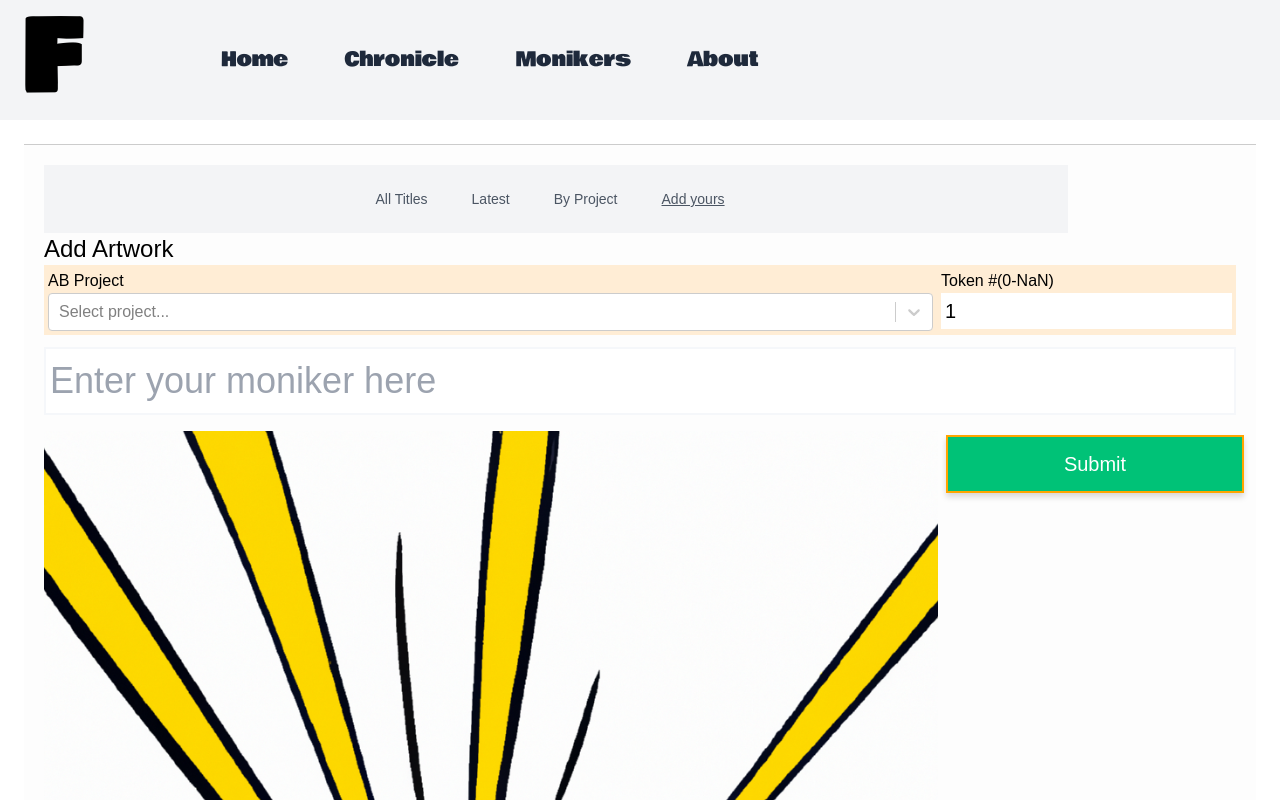
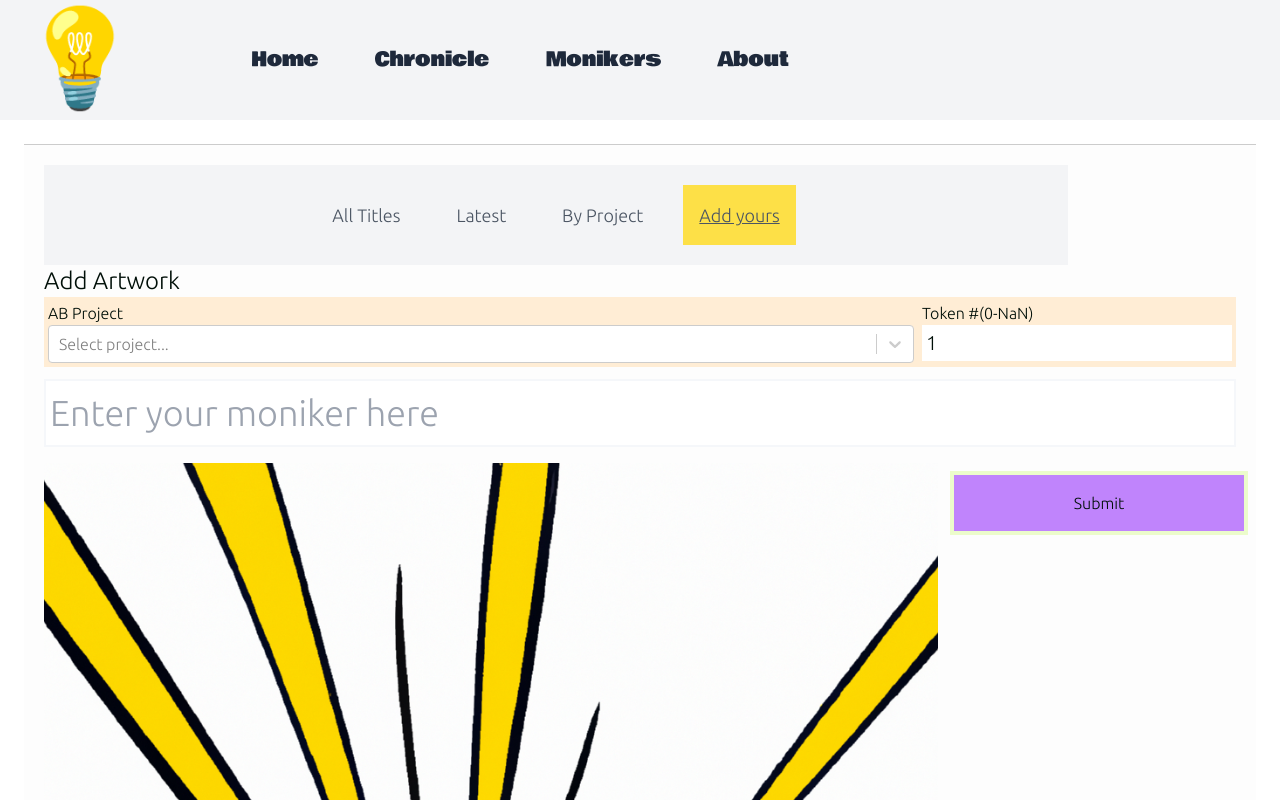
Before and after one commit to gp-xyz/nametest-CMS, a React (Vite) app: page /newtag in a window 1280 px wide. Shown: the top 800 px of the page. Built offline with nearby package versions, Linux system fonts and the light colour scheme; no server answers.

Commit message:
leahcomments

```diff
--- a/index.html
+++ b/index.html
@@ -8,6 +8,7 @@
     <link rel="preconnect" href="https://fonts.googleapis.com">
     <link rel="preconnect" href="https://fonts.gstatic.com" crossorigin>
     <link href="https://fonts.googleapis.com/css2?family=Bowlby+One&family=Montserrat&display=swap" rel="stylesheet">
+    <link href="https://fonts.googleapis.com/css2?family=Ubuntu:wght@300&display=swap" rel="stylesheet">
 
     <meta name="viewport" content="width=device-width, initial-scale=1.0" />
     <link rel="preconnect" href="https://fonts.googleapis.com"><link rel="preconnect" href="https://fonts.gstatic.com" crossorigin><link href="https://fonts.googleapis.com/css2?family=Rubik:wght@300;400;500&display=swap" rel="stylesheet">
--- a/src/App.css
+++ b/src/App.css
@@ -8,11 +8,12 @@
 
 /* Light theme */
 .general-light {
-
+  font-family: 'Ubuntu', sans-serif;
   border-top: 1px solid #ccc;
+  color: #000f08;
   background-color: #fdfdfd;
   min-height: 700px;
-  font-family: 'Arial', sans-serif;
+
   @apply p-0 m-0 md:p-5 md:m-6 min-h-screen;
 }
 
@@ -31,6 +32,9 @@
   @apply bg-yellow-300 underline;
 }
 
+.fbub {
+  @apply bg-gray-100 rounded-lg p-4 flex flex-col rounded shadow-2xl relative hover:border-yellow-300 border-2;
+}
 
 .tagrank {
 
@@ -41,7 +45,7 @@
   @apply text-slate-500 text-sm hover:text-slate-400;
 }
 .namenavbutton {
-  font-family: 'Arial', sans-serif;
+  font-family: 'Ubuntu', sans-serif;
   padding: 0.75rem 1.5rem;
   margin: 0.5rem;
   font-size: 1.25rem;
@@ -52,15 +56,8 @@
 }
 
 .actionbutton {
-  font-family: 'Arial', sans-serif;
-  padding: 0.75rem 1.5rem;
-  margin: 0.5rem;
-  font-size: 1.25rem;
-  background-color: #00c277;
-  color: #FFFFFF;
-  border: 2px solid #FFA500;
-  box-shadow: 0px 4px 6px rgba(0, 0, 0, 0.15);
-  transition: box-shadow 0.2s ease-in-out;
+
+  @apply p-4 m-3 bg-purple-400 border-lime-100 border-4;
 
 }
 
@@ -70,10 +67,7 @@
 }
 
 
-/* Add an animation that glows when hovered over */
-.actionbutton:hover {
-  box-shadow: 0px 0px 10px rgba(255, 165, 0, 0.75);
-}
+
 
 .menuitem {
   @apply border-b-slate-500 border-r-slate-500 border;
@@ -83,5 +77,6 @@
   font-family:  'Bowlby One', sans-serif;
 }
 .textlink{
-  @apply text-green-500 underline hover:no-underline;
+
+  @apply text-yellow-600 underline hover:no-underline;
 }
--- a/src/Components/ChronPost.jsx
+++ b/src/Components/ChronPost.jsx
@@ -3,10 +3,10 @@ import { Link } from "react-router-dom";
 
 function PostContent({ post, withImage }) {
   return (
-    <div className={`rounded shadow-2xl w-full h-64 relative border-slate-700 border-2 hover:border-yellow-300 hover:shadow-none`}>
-      {withImage && <img src={post.img_url} className=" w-full h-full object-cover opacity-20" />}
+    <div className={`rounded shadow-2xl w-full h-64 relative fbub whitespace-normal`}>
+      {withImage && <img src={post.img_url} className=" w-full h-full object-cover opacity-10" />}
       <div className="absolute inset-0 flex items-top justify-start p-3 m-3">
-        <p className={`text-slate-700 text-center font-bold ${withImage ? 'text-3xl sm:text-3xl md:text-4xl blogtitle' : 'text-xl'}`}>{post.title.rendered}</p>
+        <p className={`text-slate-700 text-center font-bold ${withImage ? 'text-3xl sm:text-2xl md:text-xl blogtitle' : 'text-xl'}`}>{post.title.rendered}</p>
       </div>
       <div className="absolute inset-y-0 right-0 flex items-end justify-end p-3 ">
         <img src={post.avatar_url} className={`w-16 h-16 rounded-full ${withImage ? '' : 'hover:w-24 hover:h-24'}`} />
--- a/src/Components/MainTable.jsx
+++ b/src/Components/MainTable.jsx
@@ -106,10 +106,10 @@ export default function MainTable(props) {
         <p>Loading..</p>
       ) : (
         <div className="text-2xl p-2">
-          <div >{props.title} - {listdata.length} things</div>
+          <div >{props.title} ({listdata.length})</div>
           <div >
              <label>Sort by:&nbsp;
-            <select value={sortStyle} onChange={handleIt} className="bg-green-500">
+            <select value={sortStyle} onChange={handleIt} className="bg-yellow-300">
               {items.map((item) => (
                 <option key={item} value={item}>
                   {item}
--- a/src/Components/NameNav.jsx
+++ b/src/Components/NameNav.jsx
@@ -2,17 +2,17 @@ import React from 'react';
 import { Link } from 'react-router-dom';
 
 function NameNav(props) {
-  const linkClass = "p-4 mr-3 text-gray-600 hover:text-gray-800 text-sm hover:bg-cyan-100 hover:text-purple-400";
-  const selectedClass = "p-4 mr-3 text-gray-600 underline hover:text-gray-800 text-sm";
-  const button_default = "px-3 p-4 bg-blue-400 text-white rounded-md hover:bg-blue-500 text-sm";
+  const linkClass = "p-4 m-3 text-gray-600 hover:text-gray-800 text-lg hover:bg-yellow-300 hover:underline";
+  const selectedClass = "p-4 m-3 text-gray-600 underline bg-yellow-300 text-lg";
+  const button_default = "actionbutton";
 
   return (
     <div className="flex items-center justify-between bg-gray-100 py-2 px-3 max-w-5xl">
-      <div className="flex justify-center w-full">
+      <div className="flex justify-center w-full ">
 
         <Link to="/monikers" className={props.type === "All" ? selectedClass : linkClass}>All Titles</Link>
         <Link to="/newest" className={props.type === "Weekly" ? selectedClass : linkClass}>Latest</Link>
-        <Link to="/projects" className={props.type === "Project" ? selectedClass : linkClass}>By Project</Link>
+        <Link to="/projects" className={props.type[0] === "P" ? selectedClass : linkClass}>By Project</Link>
 
         <Link to="/newtag" className={props.type === "New" ? selectedClass : button_default}>Add yours</Link>
       </div>
--- a/src/Components/Nav.jsx
+++ b/src/Components/Nav.jsx
@@ -48,7 +48,7 @@ export default function Nav({ navSignedIn, assignTheme }) {
   return (
     <div className="flex items-center justify-between bg-gray-100 py-3 px-5">
       <div className="logo flex items-center justify-center w-1/4 hover:cursor-help hidden sm:contents">
-        <div className="text-black font-bold text-6xl md:text-8xl flex items-center justify-center z-20 hover:text-white">F</div>
+        <div className="text-black font-bold text-6xl md:text-8xl flex items-center justify-center z-20 hover:text-white">💡</div>
       </div>
       <ul className="flex justify-start w-3/4">
         <li className="mr-6"><Link className="nav-link" to="/">Home</Link></li>
--- a/src/Components/Project.jsx
+++ b/src/Components/Project.jsx
@@ -23,8 +23,9 @@ function Project(props) {
   return (
 
 
-    <div><NameNav />
-       <MainTable data={data} author={author} sortstyle={props.style} title={projectName} authorvotes={props.authorvotes} theme={props.theme} />
+    <div>
+
+       <MainTable data={data} author={author} sortstyle={props.style} title={"P:" + projectName} authorvotes={props.authorvotes} theme={props.theme} />
 
     </div>
   )
--- a/src/Components/ProjectList.jsx
+++ b/src/Components/ProjectList.jsx
@@ -62,7 +62,7 @@ function ProjectList(props) {
             <tbody>
               {data.map(item => (
                 <tr key={item.name} className="text-gray-700 text-sm my-1">
-                  <td><Link to={'/project/' + item.name} className="text-blue-500 hover:text-blue-700">{item.name}</Link></td>
+                  <td><Link to={'/project/' + item.name} className="textlink">{item.name}</Link></td>
                   <td>{item.count}</td>
                 </tr>
               ))}
--- a/src/Components/VoteButton.jsx
+++ b/src/Components/VoteButton.jsx
@@ -40,7 +40,7 @@ export default function VoteButton(props) {
 
   return (
 
-      <button className="p-1 border-green-500 bg-transparent w-32 hover:opacity-80 border-2  border-t-0 border-l-0 m-1 hover:rotate-3">
+      <button className="p-1 shadow bg-transparent border-yellow-300 w-32 hover:opacity-80 border-2  border-b-0 border-r-0 m-1 hover:rotate-3">
         <img className="w-full" alt="none" width="auto" src={imgSource} onClick={toggleMe}/>
 
       </button>
```
Also changed, not shown: src/Components/Home.jsx (+4 -4 lines).
